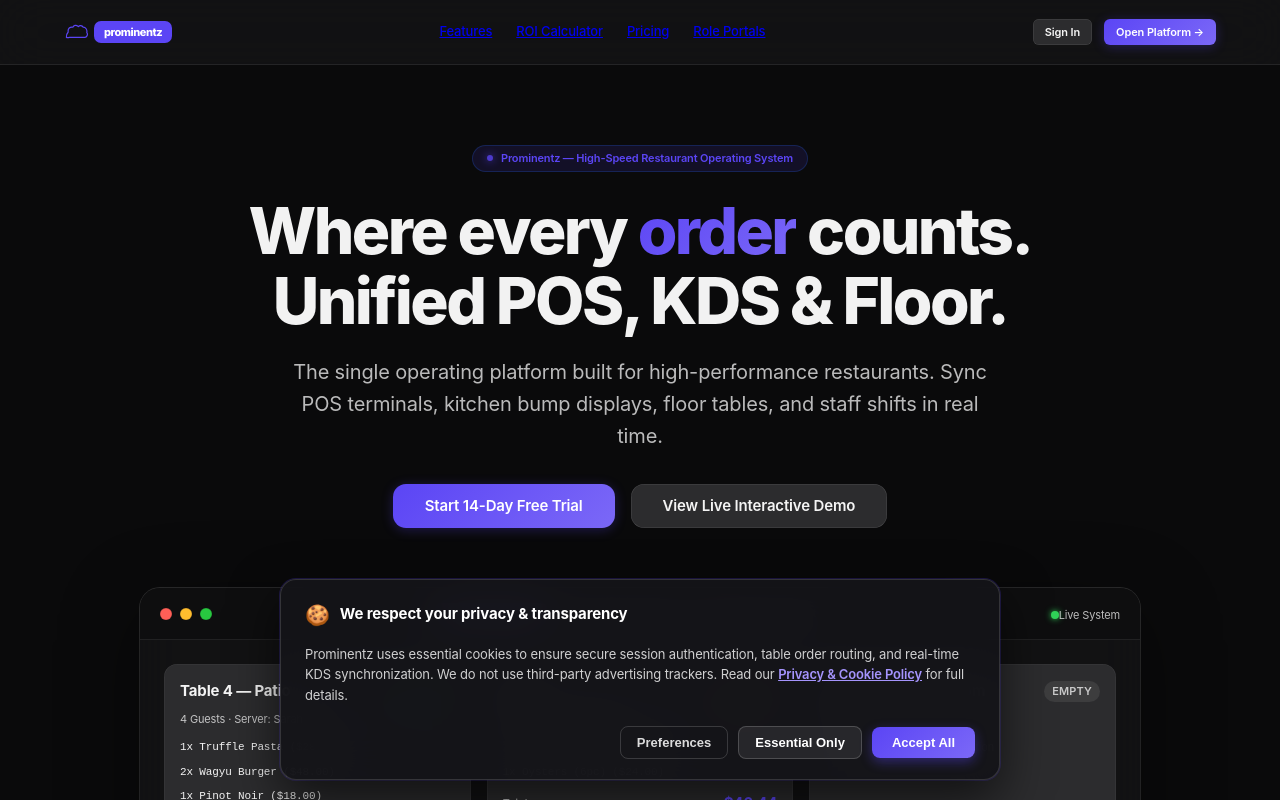
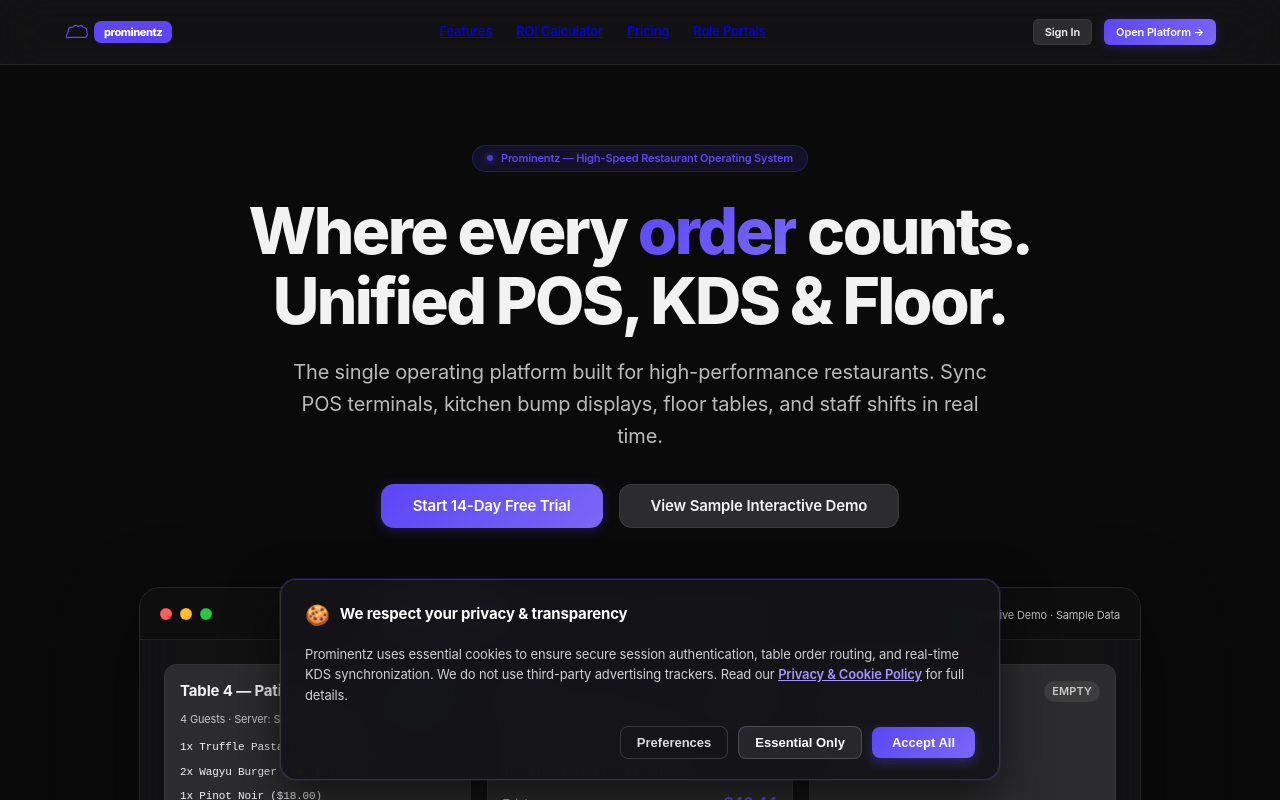
Before and after one commit to vivekchintada/prominentz, a Next.js app in the folder platform/: page / in a window 1280 px wide. Shown: the top 800 px of the page. Built offline with nearby package versions, Linux system fonts and the light colour scheme.

Commit message:
fix: label demo data and improve calculator accessibility

```diff
--- a/platform/src/components/landing/SaaSLandingClient.tsx
+++ b/platform/src/components/landing/SaaSLandingClient.tsx
@@ -67,7 +67,7 @@
             Start 14-Day Free Trial
           </Link>
           <a href="#preview" className="btn btn--secondary btn--lg">
-            View Live Interactive Demo
+            View Sample Interactive Demo
           </a>
         </div>
 
@@ -101,7 +101,7 @@
             </div>
             <div className="app-preview-status">
               <span className="status-dot status-dot--active" />
-              <span className="text-xs text-secondary">Live System</span>
+              <span className="text-xs text-secondary">Interactive Demo · Sample Data</span>
             </div>
           </div>
 
@@ -284,6 +284,7 @@
                   </div>
                   <input
                     type="range"
+                    aria-label="Average monthly store revenue"
                     min="20000"
                     max="300000"
                     step="5000"
@@ -300,6 +301,7 @@
                   </div>
                   <input
                     type="range"
+                    aria-label="Target food waste and error reduction percentage"
                     min="5"
                     max="30"
                     step="1"
```
